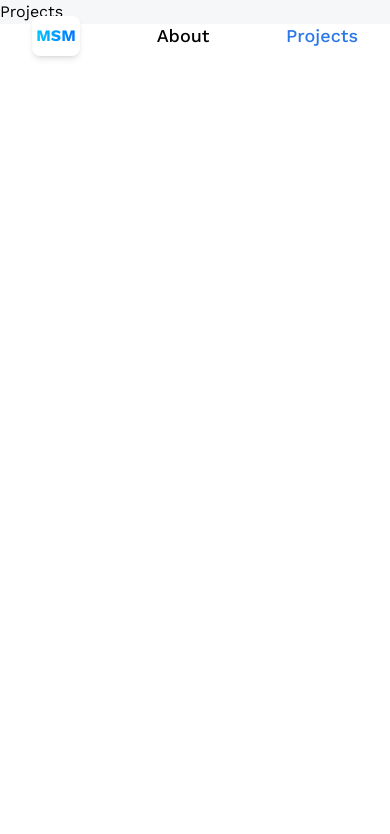
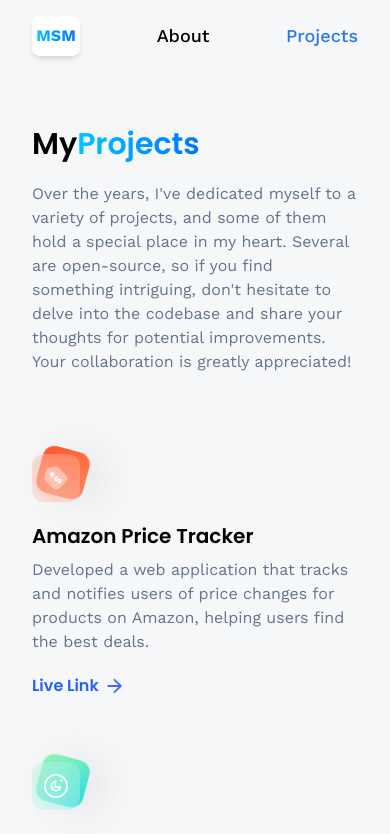
Before and after one commit to shafkat63/3d-portfolio, a React (Vite) app: page /projects in a window 390 px wide. Shown: the top 834 px of the page. Built offline with nearby package versions, Linux system fonts and the light colour scheme; no server answers.

Commit message:
Added Sound

```diff
--- a/src/App.jsx
+++ b/src/App.jsx
@@ -3,7 +3,7 @@
 import Navbar from "./components/Navbar";
 const App = () => {
 	return (
-		<main className="bg-slate-300/20">
+		<main className="bg-slate-300/20 h-full">
 			<Router>
 				<Navbar/>
 				<Routes>
--- a/src/constants/index.js
+++ b/src/constants/index.js
@@ -23,7 +23,7 @@
 	summiz,
 	tailwindcss,
 	threads,
-    typescript
+	typescript,
 } from "../assets/icons";
 
 export const skills = [
@@ -106,7 +106,7 @@
 		imageUrl: typescript,
 		name: "TypeScript",
 		type: "Frontend",
-    }
+	},
 ];
 
 export const experiences = [
@@ -147,6 +147,7 @@
 			"Collaborating with cross-functional teams including designers, product managers, and other developers to create high-quality products.",
 			"Implementing responsive design and ensuring cross-browser compatibility.",
 			"Participating in code reviews and providing constructive feedback to other developers.",
+			"Dummy Data",
 		],
 	},
 	{
@@ -160,69 +161,76 @@
 			"Collaborating with cross-functional teams including designers, product managers, and other developers to create high-quality products.",
 			"Implementing responsive design and ensuring cross-browser compatibility.",
 			"Participating in code reviews and providing constructive feedback to other developers.",
+			"Dummy Data",
 		],
 	},
 ];
 
 export const socialLinks = [
 	{
-        name: 'Contact',
+		name: "Contact",
 		iconUrl: contact,
-        link: '/contact',
+		link: "/contact",
 	},
 	{
-        name: 'GitHub',
+		name: "GitHub",
 		iconUrl: github,
-        link: 'https://github.com/YourGitHubUsername',
+		link: "https://github.com/shafkat63",
 	},
 	{
-        name: 'LinkedIn',
+		name: "LinkedIn",
 		iconUrl: linkedin,
-        link: 'https://www.linkedin.com/in/YourLinkedInUsername',
-    }
+		link: "https://www.linkedin.com/in/shafkat63",
+	},
 ];
 
 export const projects = [
 	{
 		iconUrl: pricewise,
-        theme: 'btn-back-red',
-        name: 'Amazon Price Tracker',
-        description: 'Developed a web application that tracks and notifies users of price changes for products on Amazon, helping users find the best deals.',
-        link: 'https://github.com/adrianhajdin/pricewise',
+		theme: "btn-back-red",
+		name: "Amazon Price Tracker",
+		description:
+			"Developed a web application that tracks and notifies users of price changes for products on Amazon, helping users find the best deals.",
+		link: "https://github.com/shafkat63",
 	},
 	{
 		iconUrl: threads,
-        theme: 'btn-back-green',
-        name: 'Full Stack Threads Clone',
-        description: 'Created a full-stack replica of the popular discussion platform "Threads," enabling users to post and engage in threaded conversations.',
-        link: 'https://github.com/adrianhajdin/threads',
+		theme: "btn-back-green",
+		name: "Full Stack Threads Clone",
+		description:
+			'Created a full-stack replica of the popular discussion platform "Threads," enabling users to post and engage in threaded conversations.',
+		link: "https://github.com/shafkat63",
 	},
 	{
 		iconUrl: car,
-        theme: 'btn-back-blue',
-        name: 'Car Finding App',
-        description: 'Designed and built a mobile app for finding and comparing cars on the market, streamlining the car-buying process.',
-        link: 'https://github.com/adrianhajdin/project_next13_car_showcase',
+		theme: "btn-back-blue",
+		name: "Car Finding App",
+		description:
+			"Designed and built a mobile app for finding and comparing cars on the market, streamlining the car-buying process.",
+		link: "https://github.com/shafkat63",
 	},
 	{
 		iconUrl: snapgram,
-        theme: 'btn-back-pink',
-        name: 'Full Stack Instagram Clone',
-        description: 'Built a complete clone of Instagram, allowing users to share photos and connect with friends in a familiar social media environment.',
-        link: 'https://github.com/adrianhajdin/social_media_app',
+		theme: "btn-back-pink",
+		name: "Full Stack Instagram Clone",
+		description:
+			"Built a complete clone of Instagram, allowing users to share photos and connect with friends in a familiar social media environment.",
+		link: "https://github.com/shafkat63",
 	},
 	{
 		iconUrl: estate,
-        theme: 'btn-back-black',
-        name: 'Real-Estate Application',
-        description: 'Developed a web application for real estate listings, facilitating property searches and connecting buyers with sellers.',
-        link: 'https://github.com/adrianhajdin/projects_realestate',
+		theme: "btn-back-black",
+		name: "Real-Estate Application",
+		description:
+			"Developed a web application for real estate listings, facilitating property searches and connecting buyers with sellers.",
+		link: "https://github.com/shafkat63",
 	},
 	{
 		iconUrl: summiz,
-        theme: 'btn-back-yellow',
-        name: 'AI Summarizer Application',
-        description: 'App that leverages AI to automatically generate concise & informative summaries from lengthy text content, or blogs.',
-        link: 'https://github.com/adrianhajdin/project_ai_summarizer',
-    }
+		theme: "btn-back-yellow",
+		name: "AI Summarizer Application",
+		description:
+			"App that leverages AI to automatically generate concise & informative summaries from lengthy text content, or blogs.",
+		link: "https://github.com/shafkat63",
+	},
 ];
--- a/src/models/Island.jsx
+++ b/src/models/Island.jsx
@@ -12,7 +12,7 @@
 import { useFrame, useThree } from "@react-three/fiber";
 import islandScene from "../assets/3d/island.glb";
 import { a } from "@react-spring/three";
-const Island = ({ isRotating, setIsRotating,setCurrentStage, ...props }) => {
+const Island = ({ isRotating, setIsRotating, setCurrentStage, ...props }) => {
 	const islandRef = useRef();
 	const { gl, viewport } = useThree();
 	const { nodes, materials } = useGLTF(islandScene);
@@ -80,20 +80,28 @@
 			rotationSpeed.current = delta * 0.01 * Math.PI;
 		}
 	};
-	const handleKeyDown = (e) => {
-		if (e.key === "ArrowLeft") {
+  // Handle keydown events
+  const handleKeyDown = (event) => {
+    if (event.key === "ArrowLeft") {
       if (!isRotating) setIsRotating(true);
-			islandRef.current.rotation.y += 0.01 * Math.PI;
-		} else if (e.key === "ArrorRight") {
+
+      islandRef.current.rotation.y += 0.005 * Math.PI;
+      rotationSpeed.current = 0.007;
+    } else if (event.key === "ArrowRight") {
       if (!isRotating) setIsRotating(true);
-			islandRef.current.rotation.y -= 0.01 * Math.PI;
+
+      islandRef.current.rotation.y -= 0.005 * Math.PI;
+      rotationSpeed.current = -0.007;
     }
   };
-	const handleKeyUp = (e) => {
-		if (e.key === "ArrowLeft" || e.key === "ArrowRight") {
+
+  // Handle keyup events
+  const handleKeyUp = (event) => {
+    if (event.key === "ArrowLeft" || event.key === "ArrowRight") {
       setIsRotating(false);
     }
   };
+
 
 	useFrame(() => {
 		if (!isRotating) {
@@ -101,8 +109,7 @@
 			if (Math.abs(rotationSpeed.current) < 0.001) {
 				rotationSpeed.current = 0;
 				islandRef.current.rotation.y += rotationSpeed.current;
-			}
-		 else {
+			} else {
 				const rotation = islandRef.current.rotation.y;
 				const normalizedRotation =
 					((rotation % (2 * Math.PI)) + 2 * Math.PI) % (2 * Math.PI);
@@ -144,7 +151,6 @@
 		};
 	}, [gl, handlePointerDown, handlePointerUp, handlePointerMove]);
 
-
 	return (
 		// {Island 3D model from: https://sketchfab.com/3d-models/foxs-islands-163b68e09fcc47618450150be7785907}
 		<a.group ref={islandRef} {...props}>
--- a/src/pages/Contact.jsx
+++ b/src/pages/Contact.jsx
@@ -64,7 +64,7 @@
 	};
 
 	return (
-		<section className="realtive flex lg:flex-row flex-col max-container ">
+		<section className="realtive flex lg:flex-row flex-col max-container h-[100vh] ">
 			{alert.show && <Alert {...alert} />}
 			{/* <Alert text="Test" type= "danger" /> */}
 			<div className="flex-1 min-w-[50%] flex flex-col">
--- a/src/pages/Home.jsx
+++ b/src/pages/Home.jsx
@@ -1,5 +1,5 @@
 /* eslint-disable no-unused-vars */
-import { Suspense, useState } from "react";
+import { useState, Suspense, useEffect, useRef } from "react";
 import { Canvas } from "@react-three/fiber";
 import Loader from "../components/Loader";
 import Island from "../models/Island";
@@ -7,8 +7,23 @@
 import Bird from "../models/Bird";
 import Plane from "../models/Plane";
 import HomeInfo from "../components/HomeInfo";
+import sakura from "../assets/sakura.mp3";
+import { soundoff, soundon } from "../assets/icons";
+const Home = () => {
+	const audioRef = useRef(new Audio(sakura));
+	audioRef.current.volume = 0.4;
+	audioRef.current.loop = true;
+	const [isPlayingMusic, setIsPlayingMusic] = useState(false);
 
-const Home = () => {
+	useEffect(() => {
+		if (isPlayingMusic) {
+			audioRef.current.play();
+		}
+		return () => {
+			audioRef.current.pause();
+		};
+	}, [isPlayingMusic]);
+
 	const [isRotating, setIsRotating] = useState(false);
 	const [currentStage, setCurrentStage] = useState(1);
 	const adjustIslandForScreenSize = () => {
@@ -74,20 +89,22 @@
 					/>
 					<Plane
 						isRotating={isRotating}
-						planeScale={planeScale}
-						planePosition={planePosition}
+						scale={planeScale}
+						position={planePosition}
 						rotation={[0, 20, 0]}
 					/>
 				</Suspense>
 			</Canvas>
+			<div className="absolute bottom-2 left-2">
+				<img
+					src={!isPlayingMusic ? soundon : soundoff}
+					alt="sound"
+					className="w-10 h-10 cursor-pointer object-contain"
+					onClick={() => setIsPlayingMusic(!isPlayingMusic)}
+				/>
+			</div>
 		</section>
 	);
 };
 
 export default Home;
-{
-	/* <div className="absolute top-28 left-0 right-0 z-10
-		flex items-center justify-center">
-			POPUP
-		</div> */
-}
--- a/src/pages/Projects.jsx
+++ b/src/pages/Projects.jsx
@@ -1,5 +1,65 @@
+import { Link } from "react-router-dom";
+import { projects } from "../constants";
+import { arrow } from "../assets/icons";
+import CTA from "../components/CTA";
 const Projects = () => {
-	return <div>Projects</div>;
+	return (
+		<section className="max-container">
+			<h1 className="head-text">
+				My
+				<span className="blue-gradient_text font-semibold drop-shawod">
+					Projects
+				</span>
+			</h1>
+			<div className="mt-5 flex flex-col gap-3 text-slate-500">
+				<p>
+					Over the years, I've dedicated myself to a variety of projects, and
+					some of them hold a special place in my heart. Several are
+					open-source, so if you find something intriguing, don't hesitate to
+					delve into the codebase and share your thoughts for potential
+					improvements. Your collaboration is greatly appreciated!
+				</p>
+			</div>
+
+			<div className="flex flex-wrap my-20 gap-16">
+				{projects.map((project) => (
+					<div className="lg:w-[400px] w-full" key={project.name}>
+						<div className="block-container w-12 h-12">
+							<div className={`btn-back rounded-xl ${project.theme}`} />
+							<div className="btn-front rounded-xl flex justify-center items-center">
+								<img
+									src={project.iconUrl}
+									alt="Project Icon"
+									className="w-1/2 h-1/2 object-contain"
+								/>
+							</div>
+						</div>
+						<div className="mt-5 flex flex-col">
+							<h4 className="text-xl font-poppins font-semibold ">{project.name}</h4>
+							<p className="mt-2 text-slate-500">{project.description}</p>
+							<div className="mt-5 flex items-center gap-2 font-poppins">
+								<Link
+									to={project.link}
+									target="_blank"
+									rel="noopener noreferrer"
+									className="font-semibold text-blue-600 "
+								>
+									Live Link
+								</Link>
+								<img
+									src={arrow}
+									alt="arrow"
+									className="w-4 h-4 object-contain"
+								/>
+							</div>
+						</div>
+					</div>
+				))}
+			</div>
+			<hr  className="border-slate-200"/>
+			<CTA/>
+		</section>
+	);
 };
 
 export default Projects;
```
Lines whose indentation alone changed are shown as unchanged.
